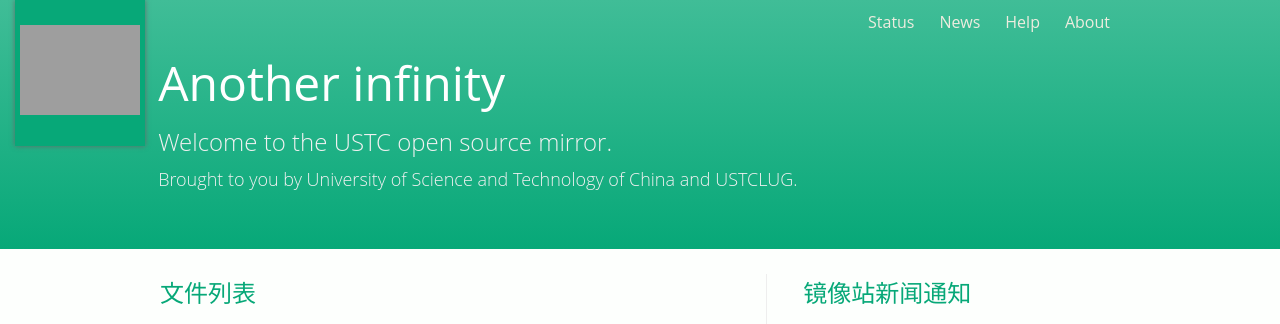
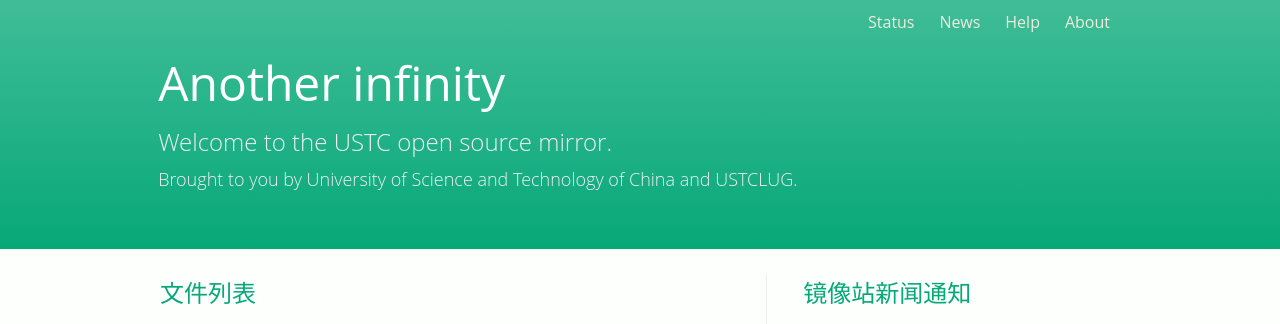
Before and after one commit to ustclug/mirrors-index, a Python web app: template templates/index.html in a window 1280 px wide. Shown: the top 324 px of the page. Run offline with Jinja, Linux system fonts and the light colour scheme; the template is opened without the code that fills it, so the values that code supplies are empty; some web fonts are replaced; grey boxes are pictures that could not be loaded.

Commit message:
Revert "A temporary banner for SFD2015"
This reverts commit 9cea27e9b58eafa9fc2271673673185c6e939838.

```diff
--- a/templates/header.html
+++ b/templates/header.html
@@ -1,10 +1,3 @@
-<!-- 2015 SFD advertisement. Remember to remove after it. -->
-<div id="banner">
-      <a href="https://lug.ustc.edu.cn/wiki/lug/sfd">
-              <img style="width:100%;" src="http://ftp.ustclug.org/%E6%B4%BB%E5%8A%A8/2015.09.19_SFD/banner.png"></img>
-                </a>
-</div>
-
 <div id="header">
     <ul id="headlinks">
         <li><a href="/status/" target="_blank">Status</a></li>
--- a/templates/style.html
+++ b/templates/style.html
@@ -269,20 +269,7 @@
 .modalcontent select{
     width:300px;
 }
-#banner{
-    display: none;
-}
 @media screen and (min-width:750px) {
-    #banner{
-        display: inline;
-        width: 120px;
-        position: absolute;
-        left: 15px;
-        top: 0px;
-        background-color: #07A878;
-        box-shadow: 0px 0px 5px #666;
-        padding: 25px 5px;
-    }
     #filelist{
         float:left;
         width:60%;
```
